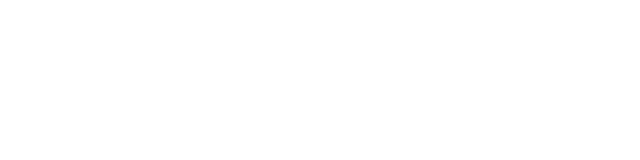
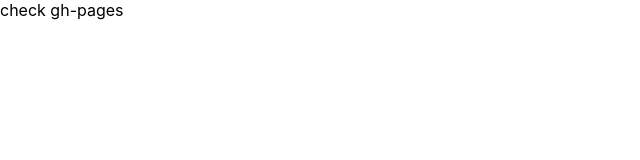
Before and after one commit to OlgaGre/TETRIS, a React (Create React App) app in the folder my-app/: page / in a window 1280 px wide. Shown: the top 160 px of the page, without its empty margins (0-640 px from the left). Built offline with nearby package versions, Linux system fonts and the light colour scheme.

Commit message:
fix: check gh-pages

```diff
--- a/my-app/src/App.js
+++ b/my-app/src/App.js
@@ -3,7 +3,7 @@
 
 function App() {
   return (
- <div></div>
+ <div> check gh-pages</div>
   );
 }
 
```
